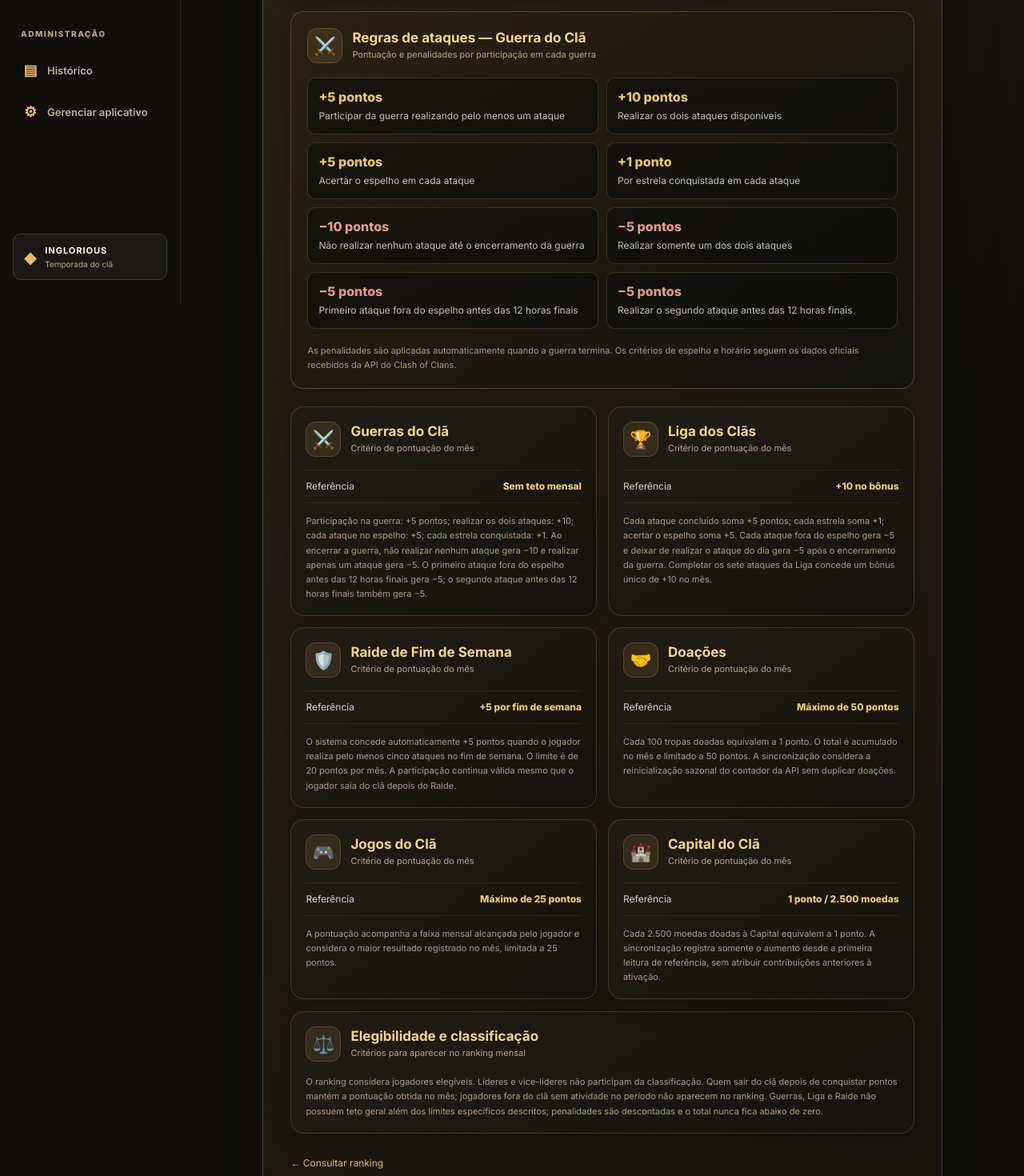
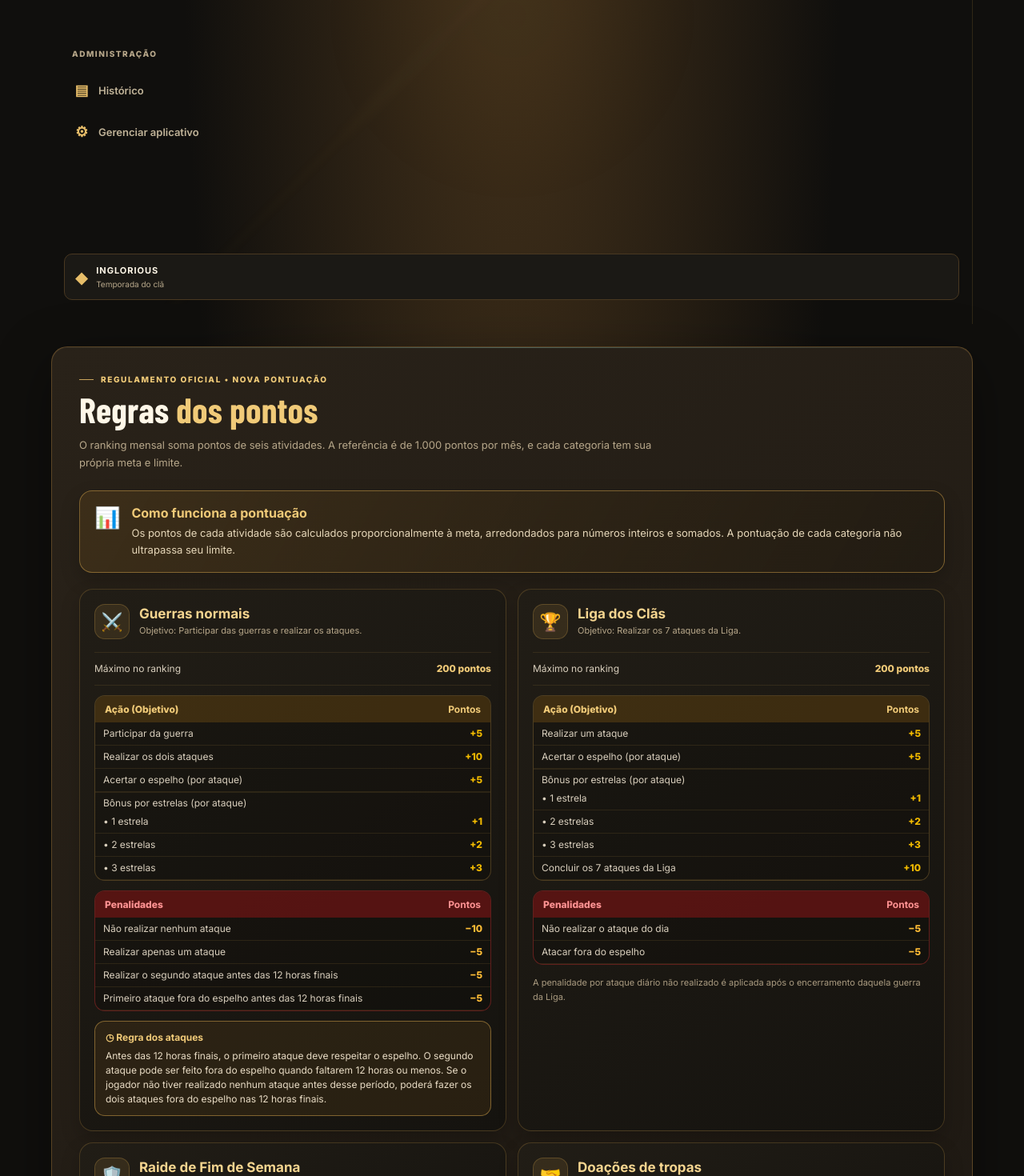
Before and after one commit to cristofer-rsg/Inglorious, a Next.js app: page /rules in a window 1280 px wide. Shown: the part 420-1890 px from the top of the page at 80% size. Built offline with nearby package versions, Linux system fonts and the light colour scheme; no server answers; a web font is replaced by a local one.

Commit message:
Mirror Ghost Hunt rules page exactly in Inglorious

```diff
--- a/src/app/rules/page.tsx
+++ b/src/app/rules/page.tsx
@@ -1,81 +1,84 @@
 import SiteNav from "@/components/site-nav";
 
-export default function RulesPage() {
-  const rules = [
-    {
-      title: "Guerras do Clã",
-      target: "Sem teto mensal",
-      detail: "Participação na guerra: +5 pontos; realizar os dois ataques: +10; cada ataque no espelho: +5; cada estrela conquistada: +1. Ao encerrar a guerra, não realizar nenhum ataque gera −10 e realizar apenas um ataque gera −5. O primeiro ataque fora do espelho antes das 12 horas finais gera −5; o segundo ataque antes das 12 horas finais também gera −5.",
-    },
-    {
-      title: "Liga dos Clãs",
-      target: "+10 no bônus",
-      detail: "Cada ataque concluído soma +5 pontos; cada estrela soma +1; acertar o espelho soma +5. Cada ataque fora do espelho gera −5 e deixar de realizar o ataque do dia gera −5 após o encerramento da guerra. Completar os sete ataques da Liga concede um bônus único de +10 no mês.",
-    },
-    {
-      title: "Raide de Fim de Semana",
-      target: "+5 por fim de semana",
-      detail: "O sistema concede automaticamente +5 pontos quando o jogador realiza pelo menos cinco ataques no fim de semana. O limite é de 20 pontos por mês. A participação continua válida mesmo que o jogador saia do clã depois do Raide.",
-    },
-    {
-      title: "Doações",
-      target: "Máximo de 50 pontos",
-      detail: "Cada 100 tropas doadas equivalem a 1 ponto. O total é acumulado no mês e limitado a 50 pontos. A sincronização considera a reinicialização sazonal do contador da API sem duplicar doações.",
-    },
-    {
-      title: "Jogos do Clã",
-      target: "Máximo de 25 pontos",
-      detail: "A pontuação acompanha a faixa mensal alcançada pelo jogador e considera o maior resultado registrado no mês, limitada a 25 pontos.",
-    },
-    {
-      title: "Capital do Clã",
-      target: "1 ponto / 2.500 moedas",
-      detail: "Cada 2.500 moedas doadas à Capital equivalem a 1 ponto. A sincronização registra somente o aumento desde a primeira leitura de referência, sem atribuir contribuições anteriores à ativação.",
-    },
+export const metadata = { title: "Regras da pontuação | Inglorious" };
+
+const categories = [
+  { icon: "⚔️", title: "Guerras normais", weight: "200 pontos", target: "200 pontos brutos", note: "A pontuação bruta é formada por: participação na guerra (+5, ao realizar pelo menos um ataque); realizar os dois ataques (+10); acertar cada espelho (+5 por ataque); e bônus de estrelas em cada ataque (+1 por 1 estrela, +2 por 2 estrelas ou +3 por 3 estrelas). Os pontos brutos são convertidos proporcionalmente até o máximo de 200 pontos no ranking." },
+  { icon: "🏆", title: "Liga dos Clãs", weight: "200 pontos", target: "140 pontos brutos", note: "Cada ataque realizado vale +5 pontos; as estrelas de cada ataque concedem bônus de +1, +2 ou +3; e acertar o espelho vale +5 por ataque. Quem completa os 7 ataques da Liga recebe um bônus único de +10 pontos. A soma é convertida proporcionalmente até o máximo de 200 pontos no ranking." },
+  { icon: "🛡️", title: "Raide de Fim de Semana", weight: "150 pontos", target: "32 pontos brutos", note: "Em cada fim de semana, o jogador recebe +5 pontos brutos ao utilizar 5 ou mais ataques. O bônus é automático, é concedido uma única vez por jogador em cada fim de semana e respeita o limite automático de 20 pontos brutos por mês. A pontuação bruta é convertida proporcionalmente para até 150 pontos no ranking." },
+  { icon: "🤝", title: "Doações de tropas", weight: "150 pontos", target: "10.000 tropas", note: "A sincronização considera a quantidade de tropas efetivamente doadas pelo jogador durante o mês. Doações recebidas não contam. A pontuação cresce proporcionalmente ao total doado até atingir 10.000 tropas, que correspondem ao máximo de 150 pontos no ranking." },
+  { icon: "🎮", title: "Jogos do Clã", weight: "100 pontos", target: "10.000 pontos pessoais", note: "É considerada a pontuação pessoal obtida pelo jogador nos Jogos do Clã durante o mês, sincronizada pelo progresso individual da conquista Games Champion. A pontuação cresce proporcionalmente até 10.000 pontos pessoais, que correspondem ao máximo de 100 pontos no ranking." },
+  { icon: "🏰", title: "Ouro doado à Capital", weight: "200 pontos", target: "250.000 de ouro doado", note: "Conta somente o aumento nas contribuições de ouro feitas pelo jogador à Capital do Clã. O ouro recebido, saqueado ou conquistado nos raides não conta como doação. A pontuação cresce proporcionalmente até 250.000 moedas doadas, que correspondem ao máximo de 200 pontos no ranking." },
 ];
 
-  return (
-    <main className="app-shell">
-      <header className="topbar">
+export default function RulesPage() {
+  return <main className="admin-shell">
+    <header className="admin-header">
       <a className="brand" href="/"><span className="brand-mark">I</span><span className="brand-copy"><strong>INGLORIOUS</strong><small>CLAN COMMUNITY</small></span></a>
-        <span className="status"><span className="status-dot online" />REGRAS OFICIAIS</span>
+      <a className="back-link" href="/">← Início</a>
     </header>
     <SiteNav active="/rules" />
-      <section className="content gh-content">
     <section className="admin-content rules-content">
-          <span className="auth-kicker">TRANSPARÊNCIA • CRITÉRIOS OFICIAIS</span>
-          <h1>Regras do <em>ranking</em></h1>
-          <p>Consulte os critérios de pontuação e os limites aplicados às atividades do clã Inglorious. As regras abaixo são independentes das regras do Ghost Hunt.</p>
-          <article className="rules-highlight"><span>📊</span><div><b>Como funciona a pontuação</b><p>Os pontos são calculados automaticamente a partir dos eventos sincronizados. Penalidades são descontadas conforme as regras de cada categoria.</p></div></article>
-          <section className="rules-card rules-attack-section" aria-labelledby="war-attack-rules">
-            <div className="rules-card-heading"><span className="rules-icon">⚔️</span><div><h2 id="war-attack-rules">Regras de ataques — Guerra do Clã</h2><p>Pontuação e penalidades por participação em cada guerra</p></div></div>
-            <div className="rules-attack-grid">
-              <div className="rules-attack-item"><b>+5 pontos</b><span>Participar da guerra realizando pelo menos um ataque</span></div>
-              <div className="rules-attack-item"><b>+10 pontos</b><span>Realizar os dois ataques disponíveis</span></div>
-              <div className="rules-attack-item"><b>+5 pontos</b><span>Acertar o espelho em cada ataque</span></div>
-              <div className="rules-attack-item"><b>+1 ponto</b><span>Por estrela conquistada em cada ataque</span></div>
-              <div className="rules-attack-item penalty"><b>−10 pontos</b><span>Não realizar nenhum ataque até o encerramento da guerra</span></div>
-              <div className="rules-attack-item penalty"><b>−5 pontos</b><span>Realizar somente um dos dois ataques</span></div>
-              <div className="rules-attack-item penalty"><b>−5 pontos</b><span>Primeiro ataque fora do espelho antes das 12 horas finais</span></div>
-              <div className="rules-attack-item penalty"><b>−5 pontos</b><span>Realizar o segundo ataque antes das 12 horas finais</span></div>
+      <span className="auth-kicker">REGULAMENTO OFICIAL • NOVA PONTUAÇÃO</span>
+      <h1>Regras <em>dos pontos</em></h1>
+      <p>O ranking mensal soma pontos de seis atividades. A referência é de 1.000 pontos por mês, e cada categoria tem sua própria meta e limite.</p>
+
+      <article className="rules-highlight">
+        <span>📊</span><div><b>Como funciona a pontuação</b><p>Os pontos de cada atividade são calculados proporcionalmente à meta, arredondados para números inteiros e somados. A pontuação de cada categoria não ultrapassa seu limite.</p></div>
+      </article>
+
+      <div className="rules-grid">
+        <article className="rules-card">
+          <div className="rules-card-heading"><span className="rules-icon">⚔️</span><div><h2>Guerras normais</h2><p>Objetivo: Participar das guerras e realizar os ataques.</p></div></div>
+          <div className="rules-points"><div className="rules-point-row"><span>Máximo no ranking</span><b>200 pontos</b></div></div>
+          <div className="rules-table"><div className="rules-table-head"><span>Ação (Objetivo)</span><b>Pontos</b></div><div className="rules-point-row"><span>Participar da guerra</span><b>+5</b></div><div className="rules-point-row"><span>Realizar os dois ataques</span><b>+10</b></div><div className="rules-point-row"><span>Acertar o espelho (por ataque)</span><b>+5</b></div><div className="rules-subrow">Bônus por estrelas (por ataque)</div><div className="rules-point-row"><span>• 1 estrela</span><b>+1</b></div><div className="rules-point-row"><span>• 2 estrelas</span><b>+2</b></div><div className="rules-point-row"><span>• 3 estrelas</span><b>+3</b></div></div>
+          <div className="rules-table rules-penalties"><div className="rules-table-head"><span>Penalidades</span><b>Pontos</b></div><div className="rules-point-row"><span>Não realizar nenhum ataque</span><b>−10</b></div><div className="rules-point-row"><span>Realizar apenas um ataque</span><b>−5</b></div><div className="rules-point-row"><span>Realizar o segundo ataque antes das 12 horas finais</span><b>−5</b></div><div className="rules-point-row"><span>Primeiro ataque fora do espelho antes das 12 horas finais</span><b>−5</b></div></div>
+          <div className="rules-timing"><b>◷ Regra dos ataques</b><p>Antes das 12 horas finais, o primeiro ataque deve respeitar o espelho. O segundo ataque pode ser feito fora do espelho quando faltarem 12 horas ou menos. Se o jogador não tiver realizado nenhum ataque antes desse período, poderá fazer os dois ataques fora do espelho nas 12 horas finais.</p></div>
+        </article>
+        <article className="rules-card">
+          <div className="rules-card-heading"><span className="rules-icon">🏆</span><div><h2>Liga dos Clãs</h2><p>Objetivo: Realizar os 7 ataques da Liga.</p></div></div>
+          <div className="rules-points"><div className="rules-point-row"><span>Máximo no ranking</span><b>200 pontos</b></div></div>
+          <div className="rules-table"><div className="rules-table-head"><span>Ação (Objetivo)</span><b>Pontos</b></div><div className="rules-point-row"><span>Realizar um ataque</span><b>+5</b></div><div className="rules-point-row"><span>Acertar o espelho (por ataque)</span><b>+5</b></div><div className="rules-subrow">Bônus por estrelas (por ataque)</div><div className="rules-point-row"><span>• 1 estrela</span><b>+1</b></div><div className="rules-point-row"><span>• 2 estrelas</span><b>+2</b></div><div className="rules-point-row"><span>• 3 estrelas</span><b>+3</b></div><div className="rules-point-row"><span>Concluir os 7 ataques da Liga</span><b>+10</b></div></div>
+          <div className="rules-table rules-penalties"><div className="rules-table-head"><span>Penalidades</span><b>Pontos</b></div><div className="rules-point-row"><span>Não realizar o ataque do dia</span><b>−5</b></div><div className="rules-point-row"><span>Atacar fora do espelho</span><b>−5</b></div></div>
+          <p className="rules-note">A penalidade por ataque diário não realizado é aplicada após o encerramento daquela guerra da Liga.</p>
+        </article>
+        {categories.slice(2).map((category) => <article className="rules-card" key={category.title}><div className="rules-card-heading"><span className="rules-icon">{category.icon}</span><div><h2>{category.title}</h2><p>Objetivo: {category.target}</p></div></div><div className="rules-points"><div className="rules-point-row"><span>Máximo no ranking</span><b>{category.weight}</b></div></div><p className="rules-note">{category.note}</p></article>)}
       </div>
-            <p className="rules-note">As penalidades são aplicadas automaticamente quando a guerra termina. Os critérios de espelho e horário seguem os dados oficiais recebidos da API do Clash of Clans.</p>
+
+      <section className="rules-card rules-final">
+        <div className="rules-card-heading"><span className="rules-icon">⚔️</span><div><h2>Regras obrigatórias das guerras</h2><p>Prazo dos ataques e regra do espelho</p></div></div>
+        <div className="rules-points">
+          <div className="rules-point-row"><span>Primeiro ataque antes das 12 horas finais</span><b>Deve respeitar o espelho</b></div>
+          <div className="rules-point-row"><span>Segundo ataque</span><b>Liberado nas últimas 12 horas, inclusive fora do espelho</b></div>
+          <div className="rules-point-row"><span>Dois ataques guardados</span><b>Podem ser feitos fora do espelho nas últimas 12 horas</b></div>
+          <div className="rules-point-row"><span>Primeiro ataque fora do espelho antes das 12 horas finais</span><b>−5 pontos</b></div>
+          <div className="rules-point-row"><span>Não realizar nenhum ataque</span><b>−10 pontos</b></div>
+          <div className="rules-point-row"><span>Realizar apenas um ataque</span><b>−5 pontos</b></div>
+          <div className="rules-point-row"><span>Pontuação final</span><b>Pode ficar negativa</b></div>
+        </div>
+        <p className="rules-note">A ausência dos dois ataques gera penalidade de −10 pontos e a realização de apenas um ataque gera penalidade de −5 pontos. A exigência do espelho vale somente para o primeiro ataque realizado antes das 12 horas finais. O segundo ataque pode ser feito em qualquer alvo quando faltarem 12 horas ou menos. Se o jogador guardar os dois ataques, poderá realizar ambos fora do espelho nesse período. A penalidade de −5 por sair do espelho aplica-se somente ao primeiro ataque feito antes das 12 horas finais. O segundo ataque realizado antes desse período continua sujeito à penalidade de horário.</p>
       </section>
-          <div className="rules-grid">
-            {rules.map((rule, index) => <article className="rules-card" key={rule.title}>
-              <div className="rules-card-heading"><span className="rules-icon">{["⚔️","🏆","🛡️","🤝","🎮","🏰"][index]}</span><div><h2>{rule.title}</h2><p>Critério de pontuação do mês</p></div></div>
-              <div className="rules-points"><div className="rules-point-row"><span>Referência</span><b>{rule.target}</b></div></div>
-              <p className="rules-note">{rule.detail}</p>
-            </article>)}
+
+      <section className="rules-card rules-final">
+        <div className="rules-card-heading"><span className="rules-icon">📈</span><div><h2>Ranking e desempenho</h2><p>Entenda a diferença entre os dois indicadores</p></div></div>
+        <div className="rules-points">
+          <div className="rules-point-row"><span>Ranking mensal</span><b>Mostra somente os pontos acumulados</b></div>
+          <div className="rules-point-row"><span>Desempenho geral</span><b>Mostra somente a porcentagem</b></div>
+          <div className="rules-point-row"><span>Detalhamento por atividade</span><b>Mostra pontos e percentual</b></div>
+          <div className="rules-point-row"><span>Referência geral</span><b>1.000 pontos = 100%</b></div>
         </div>
+        <p className="rules-note">A porcentagem geral corresponde à pontuação líquida dividida por 10. Exemplo: 790 pontos representam 79% de desempenho.</p>
+      </section>
+
       <section className="rules-card rules-final">
-            <div className="rules-card-heading"><span className="rules-icon">⚖️</span><div><h2>Elegibilidade e classificação</h2><p>Critérios para aparecer no ranking mensal</p></div></div>
-            <p className="rules-note">O ranking considera jogadores elegíveis. Líderes e vice-líderes não participam da classificação. Quem sair do clã depois de conquistar pontos mantém a pontuação obtida no mês; jogadores fora do clã sem atividade no período não aparecem no ranking. Guerras, Liga e Raide não possuem teto geral além dos limites específicos descritos; penalidades são descontadas e o total nunca fica abaixo de zero.</p>
+        <div className="rules-card-heading"><span className="rules-icon">🏆</span><div><h2>Premiação mensal</h2><p>Critérios de participação na campanha de premiação</p></div></div>
+        <div className="rules-points">
+          <div className="rules-point-row"><span>Vencedor do mês</span><b>Fica fora das duas premiações seguintes</b></div>
+          <div className="rules-point-row"><span>Líder e co-líderes</span><b>Não são elegíveis aos prêmios</b></div>
+        </div>
+        <p className="rules-note">A classificação considera os pontos válidos do mês e os critérios de elegibilidade cadastrados. Em caso de dúvida sobre um lançamento, consulte a aba Histórico.</p>
       </section>
-          <a className="back-link" href="/ranking">← Consultar ranking</a>
+      <a className="back-link" href="/performance">← Ver desempenho dos jogadores</a>
     </section>
-        <footer className="footer"><span>INGLORIOUS <b>•</b> REGRAS</span><span>Regulamento de pontuação</span></footer>
-      </section>
-    </main>
-  );
+  </main>;
 }
```
Lines whose indentation alone changed are shown as unchanged.
